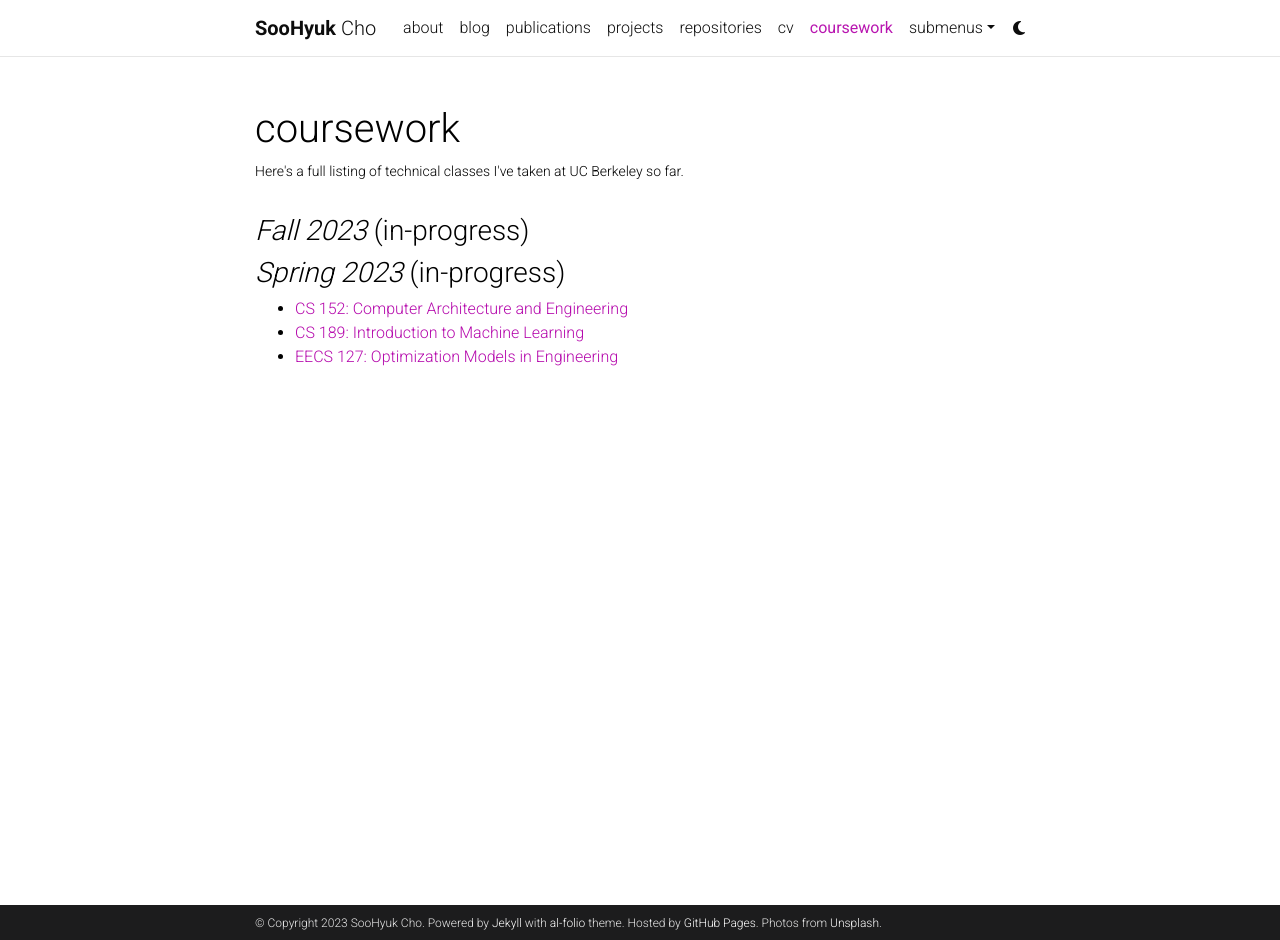
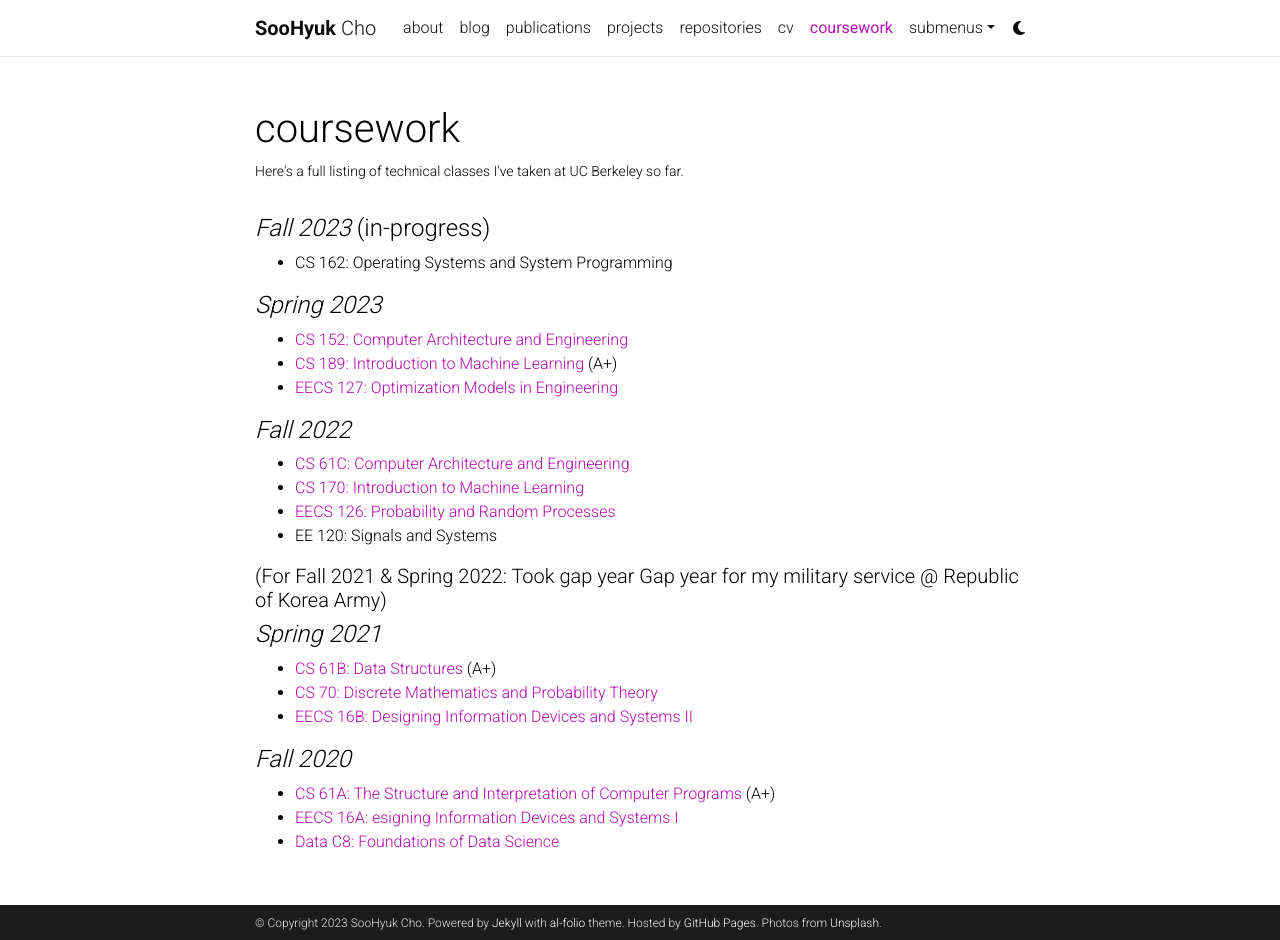
Before and after one commit to soohyuk-cho/soohyuk-cho.github.io, a Jekyll site: the page built from _pages/coursework.md, in a window 1280 px wide and 940 px high. Built offline with Jekyll 4.4.1, drawn with Linux system fonts in a browser that asks for light colours; comment, search, counter and statistics services are not loaded; a style sheet for code colours, icons or effects is not loaded.

Commit message:
Adding my coursework

```diff
--- a/_pages/coursework.md
+++ b/_pages/coursework.md
@@ -6,9 +6,28 @@ description: Here's a full listing of technical classes I've taken at UC Berkele
 nav: true
 nav_order: 5
 ---
-### <em>Fall 2023</em> (in-progress)
+#### <em>Fall 2023</em> (in-progress)
+- CS 162: Operating Systems and System Programming
 
-### <em>Spring 2023</em> (in-progress)
+#### <em>Spring 2023</em>
 - [CS 152: Computer Architecture and Engineering](https://inst.eecs.berkeley.edu/~cs152/sp23/)
-- [CS 189: Introduction to Machine Learning](https://people.eecs.berkeley.edu/~jrs/189s23/)
+- [CS 189: Introduction to Machine Learning](https://people.eecs.berkeley.edu/~jrs/189s23/) (A+)
 - [EECS 127: Optimization Models in Engineering](https://inst.eecs.berkeley.edu/~eecs127/sp23/)
+
+#### <em>Fall 2022</em>
+- [CS 61C: Computer Architecture and Engineering](https://inst.eecs.berkeley.edu/~cs61c/fa22/)
+- [CS 170: Introduction to Machine Learning](https://cs170.org/)
+- [EECS 126: Probability and Random Processes](https://inst.eecs.berkeley.edu/~ee126/fa22/)
+- EE 120: Signals and Systems
+
+##### (For Fall 2021 & Spring 2022: Took gap year Gap year for my military service @ Republic of Korea Army)
+
+#### <em>Spring 2021</em>
+- [CS 61B: Data Structures](https://sp21.datastructur.es/) (A+)
+- [CS 70: Discrete Mathematics and Probability Theory](https://www.sp21.eecs70.org/)
+- [EECS 16B: Designing Information Devices and Systems II](https://inst.eecs.berkeley.edu/~ee16b/sp21/)
+
+#### <em>Fall 2020</em>
+- [CS 61A: The Structure and Interpretation of Computer Programs](https://inst.eecs.berkeley.edu/~cs61a/fa20/) (A+)
+- [EECS 16A: esigning Information Devices and Systems I](https://inst.eecs.berkeley.edu/~ee16a/fa20/)
+- [Data C8: Foundations of Data Science](https://www.data8.org/fa20/)
```
